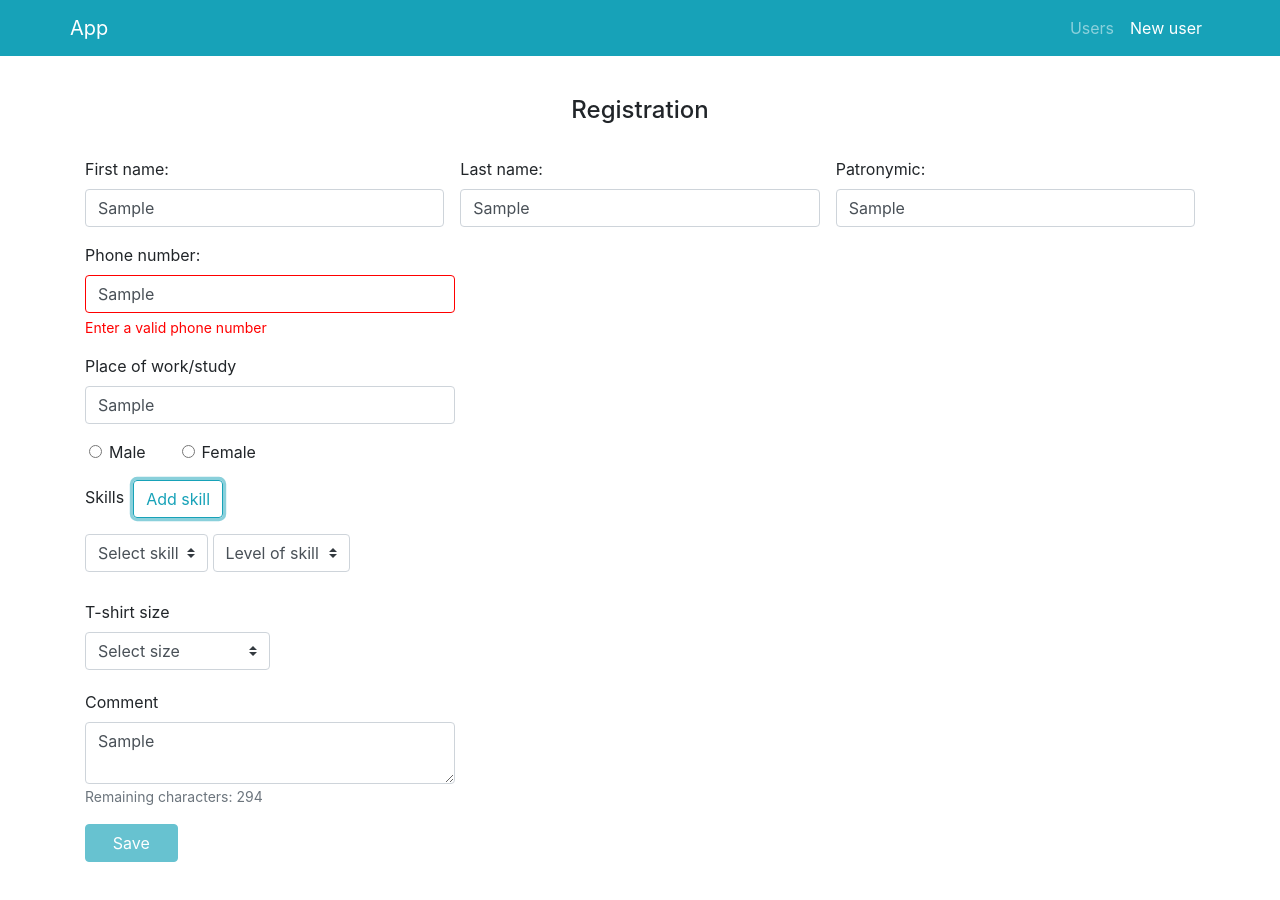
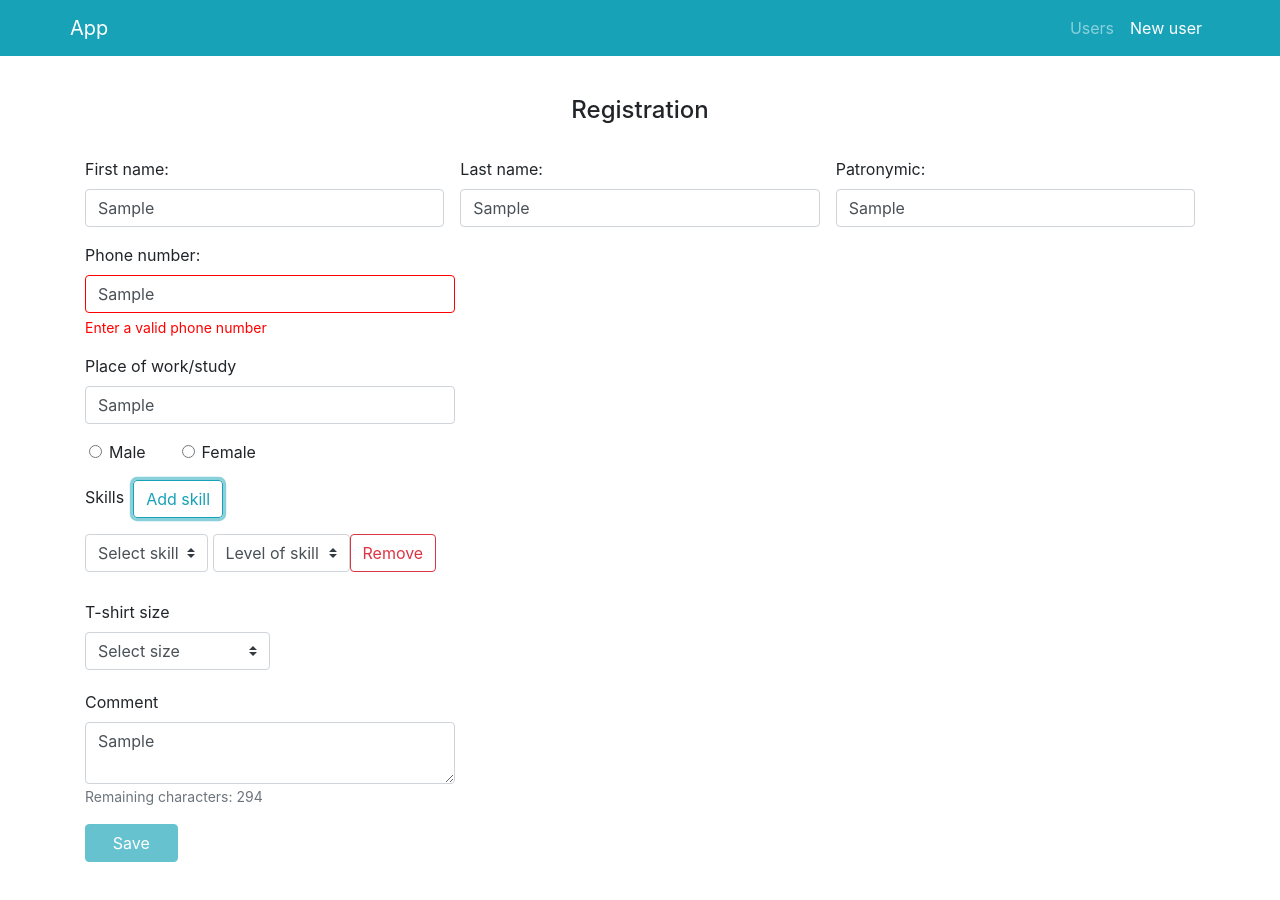
Before and after one commit to ItsUserName0/js_group_13_homework_69_kosumbaeva_saadat, an Angular app: page /new-user in a window 1280 px wide. Both pictures are taken after typing "Sample", "Sample", "Sample", "Sample", "Sample", "Sample" into the empty fields and a click on the button "Add skill". Shown: the top 900 px of the page. Built offline with nearby package versions, Linux system fonts and the light colour scheme.

Commit message:
Implemented deletion of the "skill" field group.

```diff
--- a/src/app/new-user/edit-user.component.html
+++ b/src/app/new-user/edit-user.component.html
@@ -100,6 +100,7 @@
           </select>
           <small class="form-text invalid-form-text" *ngIf="fieldHasError('skillLevel', 'required')">Enter
             your level of skill</small>
+          <button type="button" class="btn btn-outline-danger" (click)="removeSkill(i)">Remove</button>
         </div>
       </div>
     </div>
--- a/src/app/new-user/edit-user.component.ts
+++ b/src/app/new-user/edit-user.component.ts
@@ -149,6 +149,14 @@ export class EditUserComponent implements OnInit, OnDestroy {
     return skills.controls;
   }
 
+  removeSkill(index: number) {
+    if (this.isEdit) {
+      this.userService.removeSkill(this.editedId, index.toString()).subscribe();
+    }
+    const skills = <FormArray>this.registrationForm.get('skills');
+    skills.removeAt(index);
+  }
+
   ngOnDestroy(): void {
     this.userUploadingSubscription.unsubscribe();
   }
--- a/src/app/shared/user.service.ts
+++ b/src/app/shared/user.service.ts
@@ -101,4 +101,8 @@ export class UserService {
     )
   }
 
+  removeSkill(id: string, index: string) {
+    return this.http.delete(`https://skosumbaeva2502-default-rtdb.firebaseio.com/users/${id}/skills/${index}.json`);
+  }
+
 }
```
